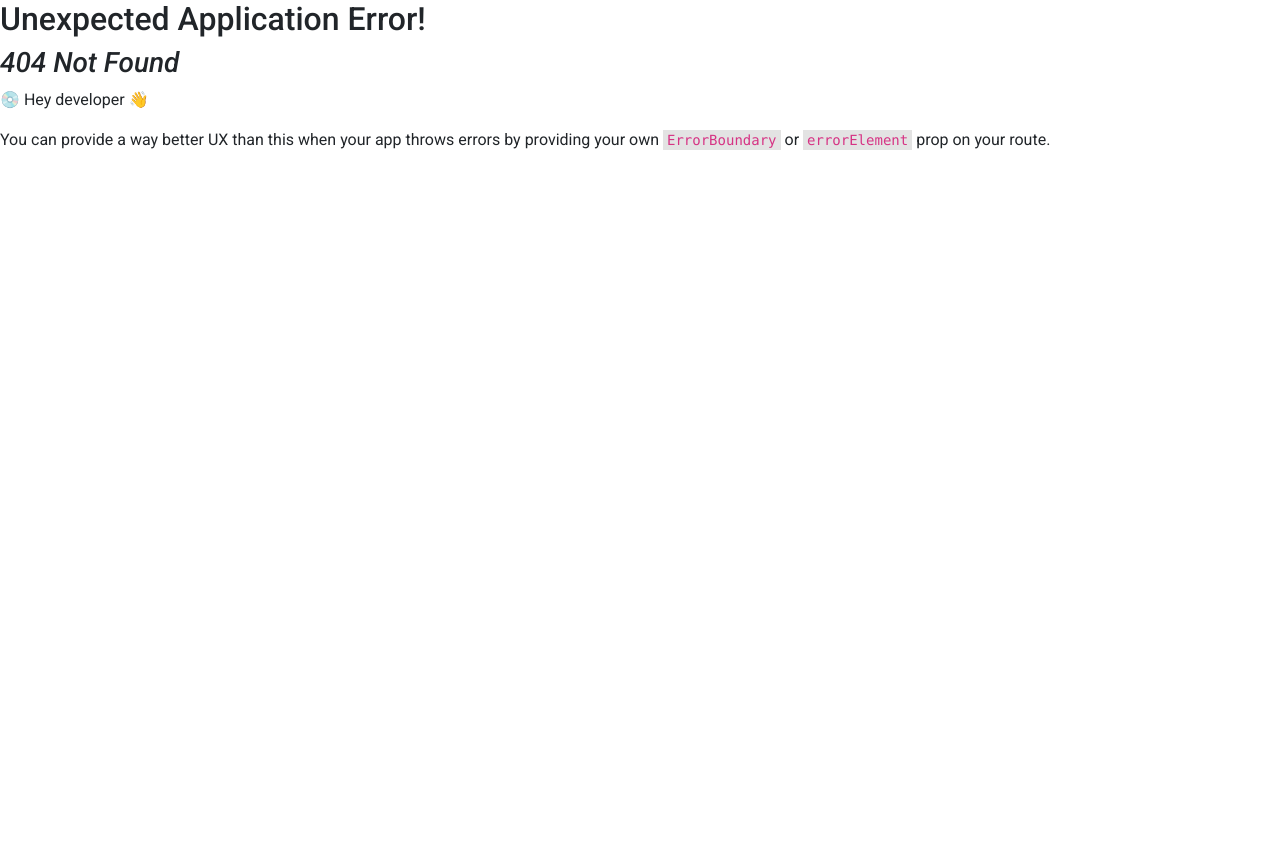
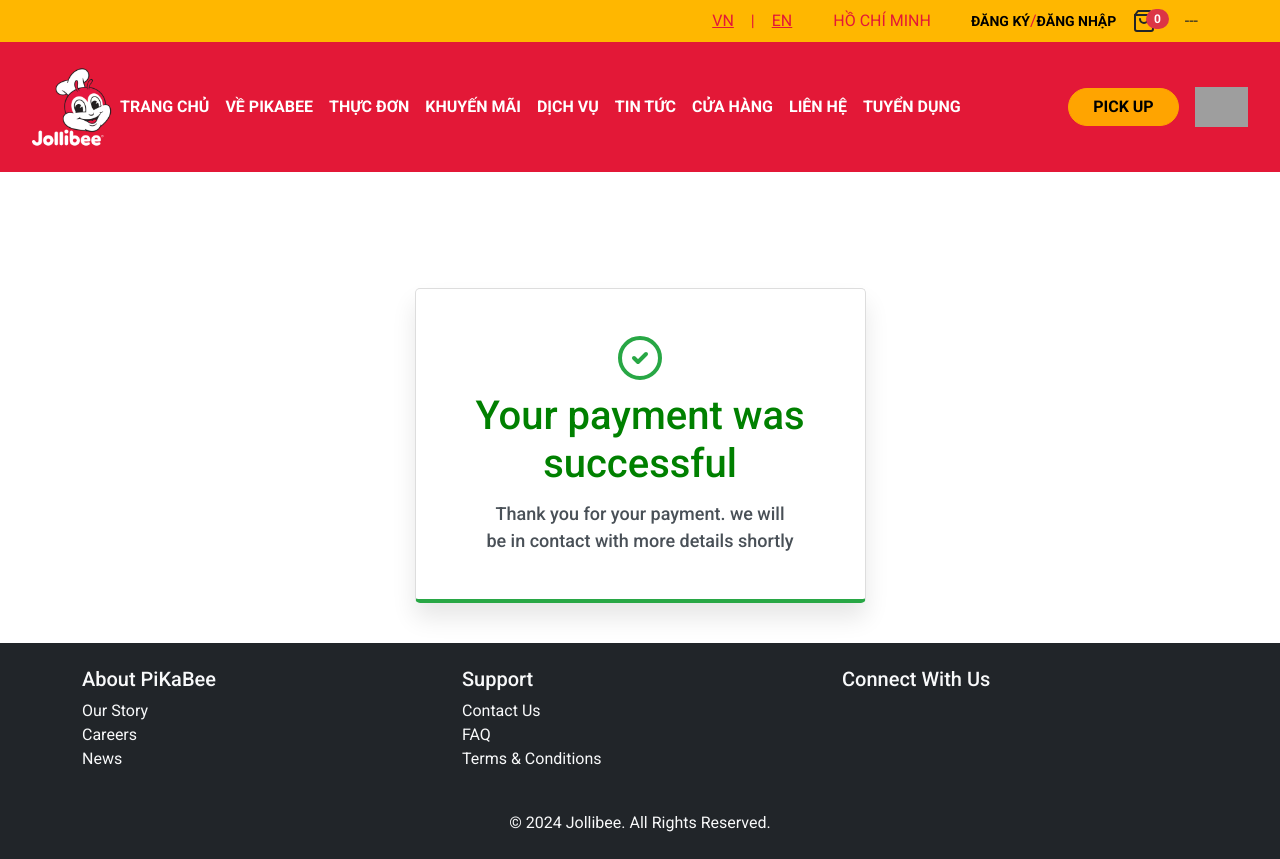
Before and after one commit to ngocthach07122004/Restaurant-website, a React (Create React App) app in the folder web/webFrontend/: page /successPayment in a window 1280 px wide. Before the commit this address had no page. Before the commit the page ends 800 px from the top, so only its background shows below. Built offline with nearby package versions, Linux system fonts and the light colour scheme; grey boxes are pictures that could not be loaded.

Commit message:
Successful payment page and integrating api for creating DonMonAn

```diff
--- a/web/webFrontend/src/Router/index.jsx
+++ b/web/webFrontend/src/Router/index.jsx
@@ -14,6 +14,7 @@ import ProductDetail from "../pages/ProductDetail";
 import Profile from "../pages/UserProfile";
 import Discount from "../pages/Admin/Discount"
 import Employee from "../pages/Admin/Employee"
+import Success from "../pages/Message/Success";
 
 // const checkAdminAuth = async () => {
 //     const user = await fetch('/api/check-auth');
@@ -34,7 +35,8 @@ const router = createBrowserRouter([
             {path: "profile/", element: <Profile />},
             {path: "menu/", element: <Menu />},
             {path: "menu/details/:id", element: <ProductDetail />},
-            {path: "cart/", element: <Cart />}
+            {path: "cart/", element: <Cart />},
+            {path: "successPayment/", element: <Success />}
         ],
     },
     {
@@ -48,7 +50,7 @@ const router = createBrowserRouter([
             {path: "users/", element: <Users />},
             {path: "orders/", element: <OrderManagement />},
             {path: "discount/", element: <Discount />},
-            {path: "employee/", element: <Employee />}
+            {path: "employee/", element: <Employee />},
         ]
     }
 ]);
--- a/web/webFrontend/src/pages/Cart/index.jsx
+++ b/web/webFrontend/src/pages/Cart/index.jsx
@@ -1,24 +1,82 @@
-import React, { useContext } from 'react';
-import { CartContext } from '../../context/CartContext';
-import { MoveLeft, Trash2, Plus, Minus } from 'lucide-react';
-import './styles.scss';
+import React, { useContext, useState } from "react";
+import { CartContext } from "../../context/CartContext";
+import { MoveLeft, Trash2, Plus, Minus } from "lucide-react";
+import { useNavigate } from "react-router-dom";
+import "./styles.scss";
 
 const Cart = () => {
   const { cartItems, removeFromCart, updateQuantity } = useContext(CartContext);
+  const [isPaymentSuccessful, setIsPaymentSuccessful] = useState(null);
+  const [isSliding, setIsSliding] = useState(false);
+  const navigate = useNavigate();
   const subTotal = cartItems.reduce((total, item) => total + item.price * item.quantity, 0);
   const discount = 0;
   const total = subTotal - discount;
   const totalItems = cartItems.reduce((total, item) => total + item.quantity, 0);
 
+  const handleCreateOrder = () => {
+    const orderData = {
+      thoiGianDat: new Date().toISOString().split("T")[0],
+      tongGiaTien: total,
+      listMaKhuyenMai: [
+        { idKhuyenMai: "KM1" },
+        { idKhuyenMai: "KM2" },
+        { idKhuyenMai: "KM3" },
+      ],
+      maChiNhanh: { maChiNhanh: "1111" },
+      cccdKhachHang: { cccd: "2222" },
+      cccdNhanVienThuNgan: { cccd: "3333" },
+      tinhTrangThanhToan: "DA THANH TOAN",
+      phuongThucThanhToan: ["ABC", "EFG", "JBM"],
+      listMonAnGioHang: cartItems.map((item) => ({
+        monAn: { maMonAn: item.id },
+        soLuong: item.quantity,
+      })),
+    };
+
+    fetch("http://localhost:8080/donMonAn/create", {
+      method: "POST",
+      headers: {
+        "Content-Type": "application/json",
+      },
+      body: JSON.stringify(orderData),
+    })
+      .then((res) => res.json())
+      .then((data) => {
+        console.log("Order created successfully:", data);
+        setIsSliding(true);
+        setTimeout(() => {
+          setIsPaymentSuccessful(true);
+        }, 500);
+      })
+      .catch((error) => {
+        console.error("Error creating order:", error);
+        setIsSliding(true);
+        setTimeout(() => {
+          setIsPaymentSuccessful(false);
+        }, 500);
+      });
+  };
+
+  if (isPaymentSuccessful) {
+    navigate("/successPayment");
+  }
+
   return (
-    <div className="cart-page container">
+    <div className={`cart-page container ${isSliding ? "slide-out" : ""}`}>
       <div className="card w-100">
         <div className="row">
           <div className="col-md-8 cart">
             <div className="title">
               <div className="row">
-                <div className="col"><h4><b>Shopping Cart</b></h4></div>
-                <div className="col align-self-center text-right text-muted">{cartItems.length} products</div>
+                <div className="col">
+                  <h4>
+                    <b>Shopping Cart</b>
+                  </h4>
+                </div>
+                <div className="col align-self-center text-right text-muted">
+                  {cartItems.length} products
+                </div>
               </div>
             </div>
             {cartItems.length === 0 ? (
@@ -40,7 +98,7 @@ const Cart = () => {
                       <td>
                         <img
                           className="img-fluid table-img"
-                          src={item.image || 'https://via.placeholder.com/150'}
+                          src={item.image || "https://via.placeholder.com/150"}
                           alt={item.name}
                           width="80"
                           height="80"
@@ -51,7 +109,9 @@ const Cart = () => {
                         <button
                           className="btn btn-outline-primary btn-sm"
                           type="button"
-                          onClick={() => updateQuantity(item.id, Math.max(1, item.quantity - 1))}
+                          onClick={() =>
+                            updateQuantity(item.id, Math.max(1, item.quantity - 1))
+                          }
                           aria-label="Decrease quantity"
                         >
                           <Minus size={16} />
@@ -82,15 +142,23 @@ const Cart = () => {
               </table>
             )}
             <div className="back-to-shop d-flex">
-              <a href="/menu"><MoveLeft /></a>
+              <a href="/menu">
+                <MoveLeft />
+              </a>
               <span className="text-muted">Back to shop</span>
             </div>
           </div>
           <div className="col-md-4 summary">
-            <div><h5><b>Summary</b></h5></div>
+            <div>
+              <h5>
+                <b>Summary</b>
+              </h5>
+            </div>
             <hr />
             <div className="row">
-              <div className="col" style={{ paddingLeft: 0 }}>TOTAL PRODUCTS</div>
+              <div className="col" style={{ paddingLeft: 0 }}>
+                TOTAL PRODUCTS
+              </div>
               <div className="col text-right">{totalItems}</div>
             </div>
             <form>
@@ -101,11 +169,16 @@ const Cart = () => {
               <p>GIVE CODE</p>
               <input id="code" placeholder="Enter your code" />
             </form>
-            <div className="row" style={{ borderTop: '1px solid rgba(0,0,0,.1)', padding: '2vh 0' }}>
+            <div
+              className="row"
+              style={{ borderTop: "1px solid rgba(0,0,0,.1)", padding: "2vh 0" }}
+            >
               <div className="col">TOTAL PRICE</div>
               <div className="col text-right">{total}₫</div>
             </div>
-            <button className="btn">CHECKOUT</button>
+            <button className="btn" onClick={handleCreateOrder}>
+              CHECKOUT
+            </button>
           </div>
         </div>
       </div>
--- a/web/webFrontend/src/pages/Cart/styles.scss
+++ b/web/webFrontend/src/pages/Cart/styles.scss
@@ -188,7 +188,8 @@
     width: 100%;
     text-align: center;
 
-    th, td {
+    th,
+    td {
         vertical-align: middle;
     }
 
@@ -223,3 +224,33 @@
         }
     }
 }
+
+// Animation
+.cart-page {
+  transition: transform 0.5s ease-in-out;
+}
+
+.slide-out {
+  transform: translateX(-100%);
+}
+
+.message-box {
+  text-align: center;
+  padding: 20px;
+  border: 1px solid #ddd;
+  border-radius: 5px;
+  margin-top: 20px;
+}
+
+.message-box._success {
+  color: green;
+}
+
+.message-box._failed {
+  color: red;
+}
+
+.message-box i {
+  font-size: 50px;
+  margin-bottom: 20px;
+}
--- /dev/null
+++ b/web/webFrontend/src/pages/Message/Success.jsx
@@ -0,0 +1,21 @@
+import "./SuccessStyles.scss";
+import { CircleCheck } from 'lucide-react';
+
+const Success = () => {
+    return (
+        <div className="container">
+            <div className="row justify-content-center">
+                <div className="col-md-5">
+                    <div className="message-box _success">
+                        <CircleCheck color="#28a745" size="48px"/>
+                        <h2> Your payment was successful </h2>
+                        <p> Thank you for your payment. we will <br/>
+                        be in contact with more details shortly </p>
+                    </div>
+                </div>
+            </div>
+        </div>
+    );
+}
+
+export default Success;
--- /dev/null
+++ b/web/webFrontend/src/pages/Message/SuccessStyles.scss
@@ -0,0 +1,28 @@
+._success {
+    box-shadow: 0 15px 25px #00000019;
+    padding: 45px;
+    width: 100%;
+    text-align: center;
+    margin: 40px auto;
+    border-bottom: solid 4px #28a745;
+}
+
+._success i {
+    font-size: 55px;
+    color: #28a745;
+}
+
+._success h2 {
+    margin-bottom: 12px;
+    font-size: 40px;
+    font-weight: 500;
+    line-height: 1.2;
+    margin-top: 10px;
+}
+
+._success p {
+    margin-bottom: 0px;
+    font-size: 18px;
+    color: #495057;
+    font-weight: 500;
+}
```
Lines whose indentation alone changed are shown as unchanged.
